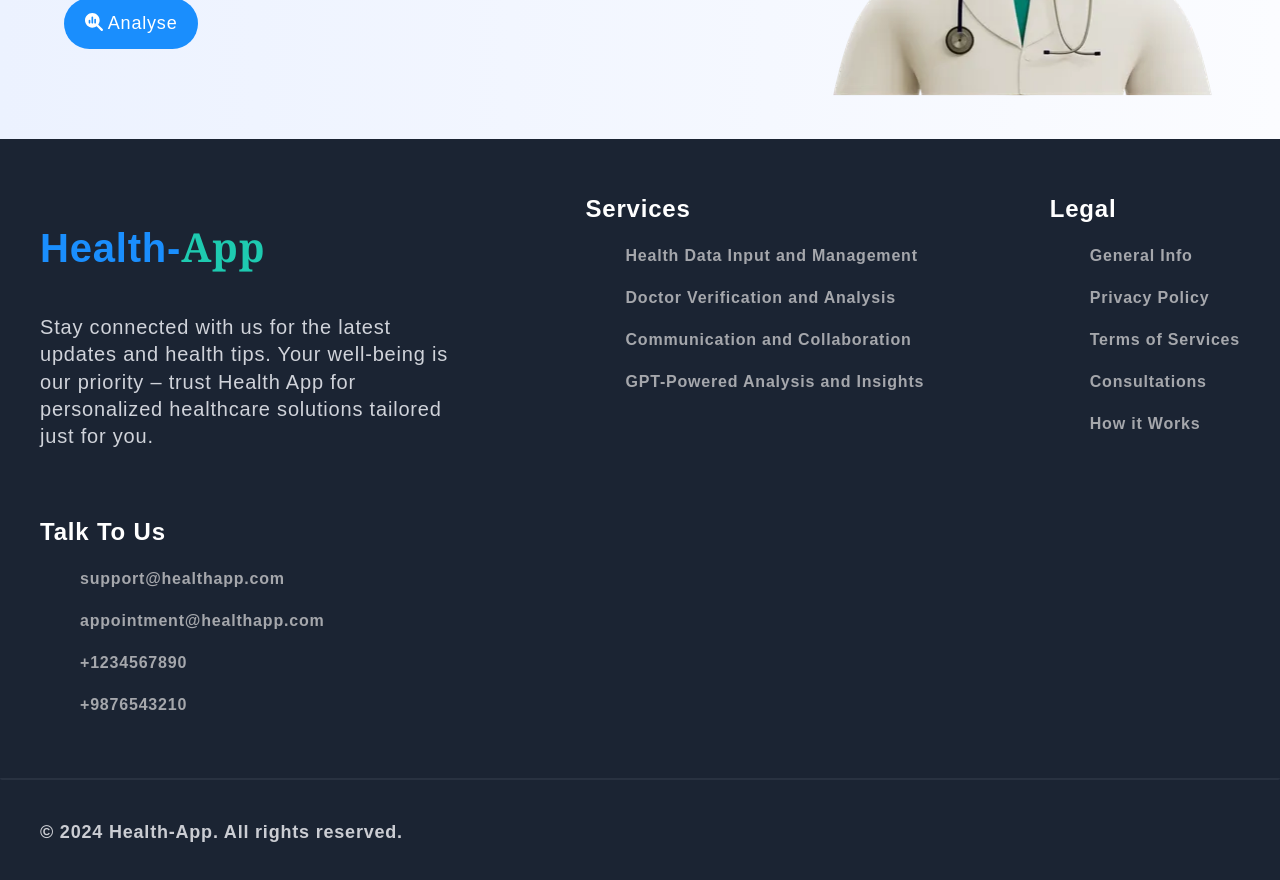
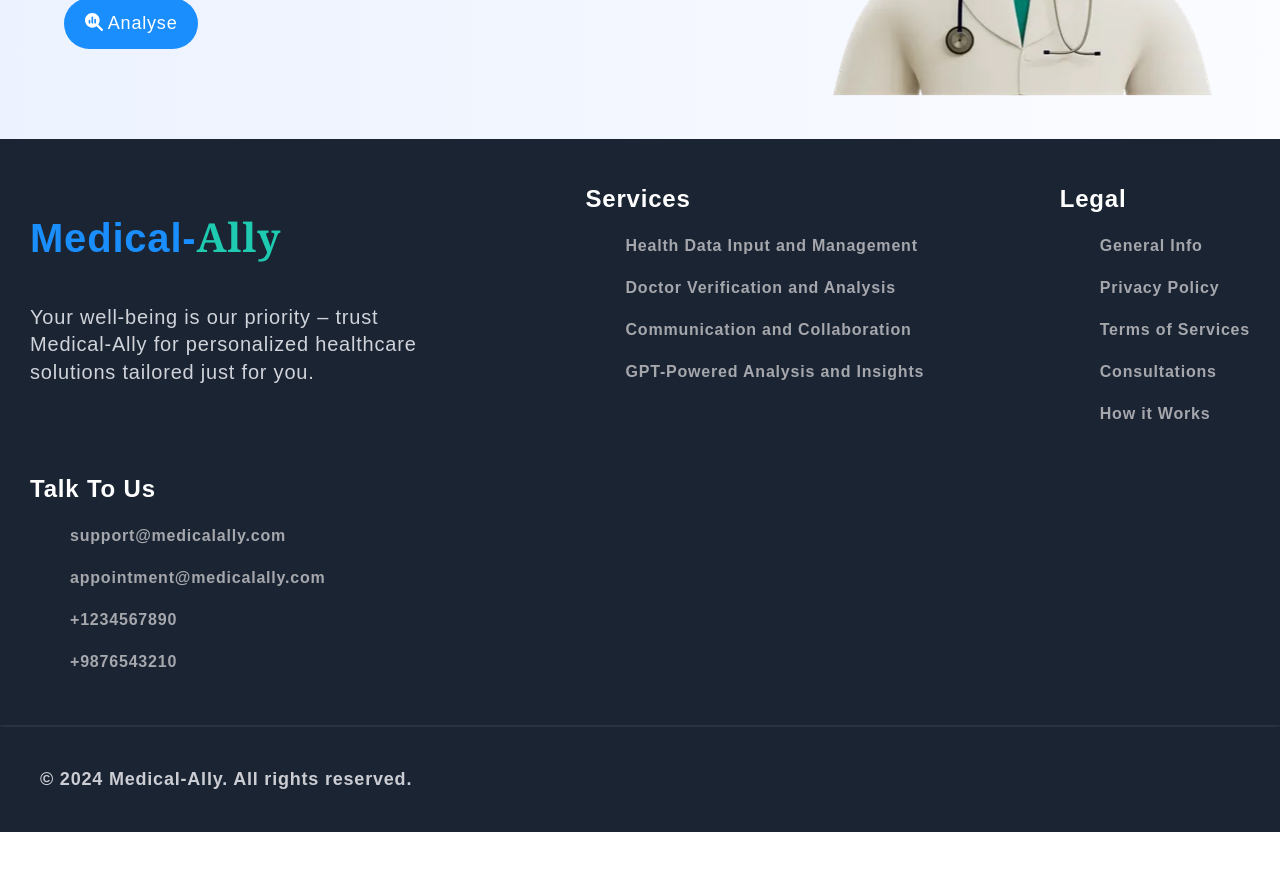
Before and after one commit to Chetan559/medical-ally, a React (Vite) app in the folder apps/Medical-Ally/: page /#/ in a window 1280 px wide. Shown: the part 460-1340 px from the top of the page. After the commit the page ends 1292 px from the top, so only its background shows below. Built offline with nearby package versions, Linux system fonts and the light colour scheme.

Commit message:
name changed in footer and header

```diff
--- a/apps/Medical-Ally/src/Components/Footer/Footer.css
+++ b/apps/Medical-Ally/src/Components/Footer/Footer.css
@@ -3,7 +3,7 @@
   width: 100vw;
 }
 .footer-container {
-  padding: 40px;
+  padding: 30px;
   display: flex;
   flex-wrap: wrap;
   justify-content: space-between;
--- a/apps/Medical-Ally/src/Components/Footer/Footer.jsx
+++ b/apps/Medical-Ally/src/Components/Footer/Footer.jsx
@@ -9,11 +9,10 @@ function Footer() {
         <div className="ft-info">
           <div className="ft-info-p1">
             <p className="ft-title">
-              Health-<span className="ft-sign">App</span>
+              Medical-<span className="ft-sign">Ally</span>
             </p>
             <p className="ft-description">
-              Stay connected with us for the latest updates and health tips.
-              Your well-being is our priority – trust Health App for
+              Your well-being is our priority – trust Medical-Ally for
               personalized healthcare solutions tailored just for you.
             </p>
           </div>
@@ -62,11 +61,11 @@ function Footer() {
           <p className="ft-list-title">Talk To Us</p>
           <ul className="ft-list-items">
             <li>
-              <a href="mailto:support@healthapp.com">support@healthapp.com</a>
+              <a href="mailto:support@healthapp.com">support@medicalally.com</a>
             </li>
             <li>
               <a href="mailto:appointment@healthapp.com">
-                appointment@healthapp.com
+                appointment@medicalally.com
               </a>
             </li>
             <li>
@@ -80,7 +79,7 @@ function Footer() {
       </div>
 
       <div className="ft-copyright">
-        <p>© 2024 Health-App. All rights reserved.</p>
+        <p>© 2024 Medical-Ally. All rights reserved.</p>
       </div>
     </div>
   );
--- a/apps/Medical-Ally/src/Components/Header/Header.jsx
+++ b/apps/Medical-Ally/src/Components/Header/Header.jsx
@@ -26,7 +26,7 @@ function Header() {
     navigate("/Pathology");
   };
 
-  const handleChatBtnClick = () => {
+  const handleAnalyseBtnClick = () => {
     if (!isButtonDisabled) {
       toast.info("Experiencing high traffic, Please wait a moment.", {
         position: toast.POSITION.TOP_CENTER,
@@ -40,7 +40,7 @@ function Header() {
     <div className="navbar-section">
       <h1 className="navbar-title">
         <Link to="/">
-          Health-<span className="navbar-sign">App</span>
+          Medical-<span className="navbar-sign">Ally</span>
         </Link>
       </h1>
 
--- a/apps/Medical-Ally/src/Components/Hero/Hero.jsx
+++ b/apps/Medical-Ally/src/Components/Hero/Hero.jsx
@@ -7,10 +7,12 @@ import {
 } from "@fortawesome/free-solid-svg-icons";
 import { useNavigate } from "react-router-dom";
 import "./Hero.css";
+import { toast } from "react-toastify";
 
 function Hero() {
   const navigate = useNavigate();
   const [goUp, setGoUp] = useState(false);
+  const [isButtonDisabled, setIsButtonDisabled] = useState(false);
 
   const scrollToTop = () => {
     window.scrollTo({ top: 0, behavior: "smooth" });
@@ -19,6 +21,16 @@ function Hero() {
   const handleBookAppointmentClick = () => {
     navigate("/");
     // navigate("/appointment");
+  };
+
+  const handleAnalyseBtnClick = () => {
+    if (!isButtonDisabled) {
+      toast.info("Experiencing high traffic, Please wait a moment.", {
+        position: toast.POSITION.TOP_CENTER,
+        onOpen: () => setIsButtonDisabled(true),
+        onClose: () => setIsButtonDisabled(false),
+      });
+    }
   };
 
   useEffect(() => {
@@ -51,7 +63,7 @@ function Hero() {
           <button
             className="text-appointment-btn"
             type="button"
-            onClick={handleBookAppointmentClick}
+            onClick={handleAnalyseBtnClick}
           >
             <FontAwesomeIcon icon={faMagnifyingGlassChart} /> Analyse
           </button>
```
